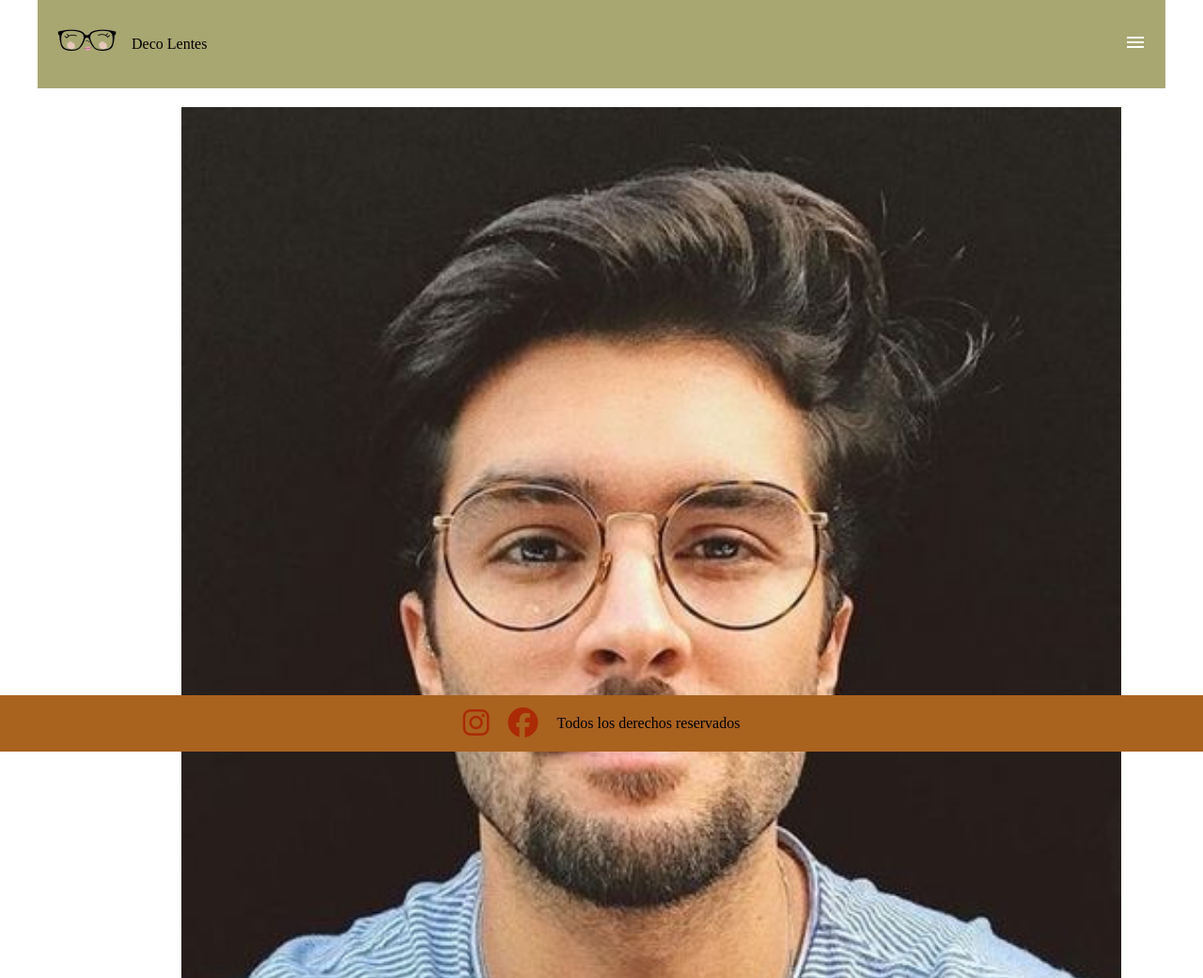
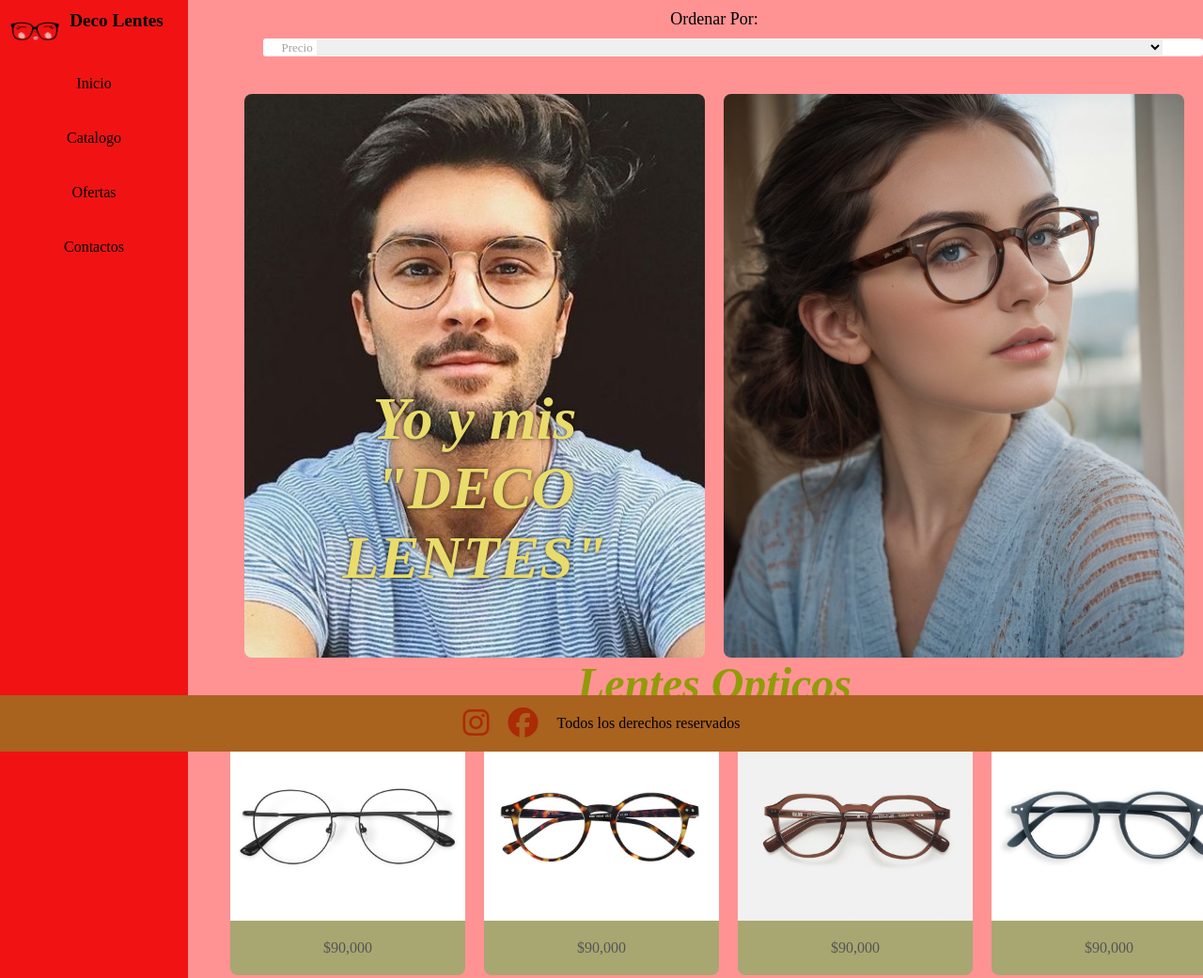
Before and after one commit to SashaNathy/DecoLentes-Store, a plain HTML site: page index.html in a window 1280 px wide. Shown: the top 1041 px of the page at 94% size. Drawn offline with nearby package versions, Linux system fonts and the light colour scheme.

Commit message:
hace ajustes a seccion navbar y sidebar

```diff
--- a/assets/css/style.css
+++ b/assets/css/style.css
@@ -10,6 +10,7 @@
      padding: 0;
      overflow-x: hidden;
      box-sizing: border-box;
+     scroll-behavior: smooth;
    }
 
 
@@ -17,97 +18,124 @@
     min-height: 100dvh;
     display: grid;
     grid-template-areas:
+      "sidebar"
       "header"
       "main"
       "footer";
     grid-template-columns: 1fr;
     grid-template-rows: auto auto 1fr auto;
-  background-color: white;
+    background-color: rgb(255, 147, 147);
   }
 
   .header {
     grid-area: header;
+    padding: 10px;
+  }
+
+  header p {
+    font-size: large;
+    text-align: center;
+    padding-bottom: 10px;
+  }
+
+  .search {
+    padding-bottom: 1px;
+    background: #fff;
+    border-radius: 3px;
+  }
+
+  .search label {
+    padding-left: 1.5em;
+    font-size: small;
+    color: #42494981;
+  }
+
+  .search select {
+    width: 90%;
+    border: none;
+  }
+
+  .sidebar {
+    grid-area: sidebar;
     display: flex;
     justify-content: space-between;
     align-items: center;
-
+    padding: 10px;
+    background: #a8a772;
   }
 
-  .header-container {
-    width: 100%;
-    max-width: 1200px; /* opcional: limita el ancho máximo si quieres */
-    margin: 0 auto; /* centra horizontalmente si usas max-width */
-    display: flex;
-    justify-content: space-between;
-    align-items: center;
-    background: #a8a772;
-    padding: 15px 20px;
-  }
-
-  .container_logo {
+  .logo {
+    width: 50%;
     display: flex;
     justify-content: center;
     align-items: center;
-    gap: 15px;
-  }
-
-  .logo img {
-    height: 60px;
-    border-radius: 10px;
-  }
-
-  /* Ícono Hamburguesa */
-  .hamburger {
-    text-decoration: none;
   }
 
   .material-symbols-outlined {
-    font-size: 3rem;
-    color: white;
-    cursor: pointer;
+    font-variation-settings: "FILL" 1, "wght" 700, "GRAD" 200, "opsz" 48;
+    color: #fff;
+    font-size: 2em;
   }
 
-  /* Menú oculto por defecto */
+  .nav_img {
+    height: 50px;
+    animation: bounce 2s infinite;
+  }
+
+  @keyframes bounce {
+    0%, 20%, 50%, 80%, 100% {
+      transform: translateY(0);
+    }
+    40% {
+      transform: translateY(-20px);
+    }
+    60% {
+      transform: translateY(-10px);
+    }
+  }
+
+
+  .navegador {
+    display: none;
+  }
+
+  .menu {
+    padding-right: 2.5em;
+  }
+
   .nav_links {
     position: fixed;
-    top: 0;
+    left: 0;
+    bottom: 0;
+    top: 60px;
     right: 0;
-    bottom: 0;
-    left: 0;
-    background: #424949;
+    background-color: #424949;
     display: grid;
     place-items: center;
     clip-path: circle(0% at top right);
-    transition: clip-path 0.4s ease;
+    transition: clip-path 0.4s;
     z-index: -1;
+  }
+
+  .nav_link {
+    text-decoration: none;
+    color: aliceblue;
   }
 
   .nav_links:target {
     clip-path: circle(150% at top right);
-    z-index: 10;
+    z-index: 1;
   }
 
-  .nav_link {
-    color: white;
-    font-size: 1.5rem;
-    text-decoration: none;
-    margin: 10px 0;
-  }
-
-  /* Botón cerrar */
   .close-btn {
     position: absolute;
     top: 1rem;
     right: 1rem;
     color: white;
-    font-size: 2rem;
+    font-size: 1.5rem;
     text-decoration: none;
-    cursor: pointer;
   }
 
-  .sidebar {
-    display: none;
-  }
 
   .main {
     grid-area: main;
@@ -168,15 +196,19 @@
 
   .card {
     width: 100%;
+    max-width: 300px;
     display: flex;
     flex-direction: column;
-    border: 1px solid rgba(128, 128, 128, 0.247);
+    background-color: #a8a772;
     border-radius: 8px;
     overflow: hidden;
-    background-color: #a8a772;
-    box-shadow: 0 2px 5px rgba(0, 0, 0, 0.1);
-    transition: transform 0.2s;
-   max-width: 300px;
+    margin: 15px;
+    transition: transform 0.3s ease, box-shadow 0.3s ease;
+  }
+
+  .card:hover {
+    transform: scale(1.05);
+    box-shadow: 0 4px 16px rgba(0, 0, 0, 0.2);
   }
 
   .card-img {
@@ -198,24 +230,22 @@
     color: #555;
   }
 
-  .section-sun {
-
-  }
 
   .text-separation-sun {
+    display: flex;
+    justify-content: center;
     color: rgb(170, 98, 31);
+    font-size: 1.50rem;
+    margin-bottom: 30px;
   }
 
   .cards-container-sun {
-    width: 100%;
     display: flex;
     flex-direction: column;
-    border: 1px solid rgba(128, 128, 128, 0.247);
-    border-radius: 8px;
-    overflow: hidden;
-    box-shadow: 0 2px 5px rgba(0, 0, 0, 0.1);
     transition: transform 0.2s;
    max-width: 300px;
+   padding-left: 40px;
+   gap: 20px;
   }
 
   .card-sun {
@@ -227,6 +257,12 @@
     overflow: hidden;
     background-color: rgb(170, 98, 31);
     box-shadow: 0 2px 5px rgba(0, 0, 0, 0.1);
+    transition: transform 0.3s ease, box-shadow 0.3s ease;
+  }
+
+  .card-sun:hover {
+    transform: scale(1.05);
+    box-shadow: 0 4px 16px rgba(0, 0, 0, 0.2);
   }
 
   .card-img-sun {
@@ -352,18 +388,85 @@
     .layout {
         display: grid;
         grid-template-areas:
-        "header header"
+          "sidebar header"
           "sidebar main"
           "footer main";
         grid-template-columns: 1fr 11fr;
         grid-template-rows: auto 1fr auto;
       }
+
+     .search {
+      width: 100%;
+      max-width: 1000px;
+      margin-left: 70px;
+      box-sizing: border-box;
     }
+
+      .sidebar {
+         display: flex;
+      flex-direction: column;
+      align-items: center;
+      justify-content: start;
+      background-color: rgb(241, 19, 19);
+      padding: 20px;
+      }
+
       .main {
         padding: 20px;
         height: auto;
         width: 100%;
          padding-bottom: 80px;
+      }
+
+      .container {
+        display: grid;
+     grid-template-columns: repeat(2, 1fr);
+        gap: 20px;
+        width: 100%;
+        max-width: 1200px;
+        margin: 0 auto;
+        overflow: hidden;
+      }
+
+      .menu span {
+        display: none;
+      }
+
+     .logo {
+      display: flex;
+      flex-direction: row;
+      align-items: center;
+      justify-content: start;
+      gap: 10px;
+      width: 100%;
+    }
+
+    .container_logo {
+      width: auto;
+    }
+
+    .logo_tittle {
+      font-size: 1.2rem;
+      font-weight: bold;
+    }
+
+    .navegador {
+      width: 100%;
+      margin-top: 1rem;
+      overflow-x: hidden;
+      min-height: 150px;
+      display: block;
+    }
+
+    .navegador ul {
+         display: flex;
+      flex-direction: column;
+      gap: 10px;
+      list-style: none;
+      padding: 0;
+      margin: 0;
+      align-items: center;
+      width: 100%;
     }
 
   .container , .cards-container-sun {
@@ -383,14 +486,125 @@
     .layout {
         display: grid;
      grid-template-areas:
-      "header header header"
-      "sidebar main main"
-      "footer footer footer";
+       "sidebar header"
+       "sidebar main"
+       "footer footer";
       grid-template-columns: 1fr 11fr;
      grid-template-rows: auto 1fr auto;
      }
+
+     .header {
+       height: 10vh;
+       width: auto;
+     }
+
+   .search {
+     width: 100%;
+     max-width: 1000px;
+     margin-left: 70px;
+     box-sizing: border-box;
+   }
+
+     .sidebar {
+       width: 200px;
+        display: flex;
+     flex-direction: column;
+     align-items: center;
+     justify-content: start;
+     background-color: rgb(241, 19, 19);
+     padding: 10px;
+     }
+
+     .main {
+        padding: 20px;
+        height: auto;
+        width: 100%;
+         padding-bottom: 100px;
+      }
+
+      .container {
+        display: grid;
+        grid-template-columns: repeat(auto-fill, minmax(250px, 1fr));
+        gap: 20px;
+        width: 100%;
+        max-width: 1200px;
+        margin: 0 auto;
+        overflow: hidden;
       }
 
       .menu span {
         display: none;
       }
+
+     .logo {
+      display: flex;
+      flex-direction: row;
+      align-items: center;
+      justify-content: start;
+      gap: 10px;
+      width: 100%;
+    }
+
+    .container_logo {
+      width: auto;
+    }
+
+    .logo_tittle {
+      font-size: 1.2rem;
+      font-weight: bold;
+      margin-bottom: 30px;
+    }
+
+    .navegador {
+      width: 100%;
+      margin-top: 1rem;
+      overflow-x: hidden;
+      min-height: 150px;
+      display: block;
+    }
+
+    .navegador ul {
+         display: flex;
+      flex-direction: column;
+      gap: 40px;
+      list-style: none;
+      padding: 0;
+      margin: 0;
+      align-items: center;
+      width: 100%;
+    }
+
+
+  .photo-home {
+    display: grid;
+    grid-template-columns: repeat(auto-fit, minmax(300px, 1fr));
+    gap: 20px;
+    justify-content: center;
+  }
+
+  .photos {
+    width: 100%;
+    height: 600px;
+    overflow: hidden;
+    border-radius: 8px;
+  }
+
+  .photos img {
+    width: 100%;
+    height: 100%;
+    object-fit: cover;
+    display: block;
+  }
+}
+
+.home-text {
+    font-size: 4rem;
+}
+
+.text-separation {
+    display: flex;
+    justify-content: center;
+    font-style: italic;
+    color: rgb(145, 155, 8);
+    font-size: 1.5rem;
+}
--- a/index.html
+++ b/index.html
@@ -14,44 +14,61 @@
   <body>
     <div class="layout">
       <header class="header">
-        <div class="header-container">
+        <p>Ordenar Por:</p>
+        <div class="search between">
+          <label for="price">Precio</label>
+          <select name="Precio" id="price">
+            <option value="Price"></option>
+            <option value="Price">Car City $ 1.500</option>
+            <option value="Price">Car City $ 2.000</option>
+            <option value="Price">Car City $ 2.500</option>
+            <option value="Price">Car City $ 2.800</option>
+            <option value="Price">Car City $ 2.999</option>
+            <option value="Price">Car City $ 3.500</option>
+            <option value="Price">Car City $ 3.700</option>
+            <option value="Price">Car City $ 6.000</option>
+          </select>
+        </div>
+      </header>
+      <aside class="sidebar">
+        <div class="logo">
           <div class="container_logo">
-            <div class="logo">
-              <img src="./assets/imgs/logo.png" alt="Logo Deco Lentes" />
-            </div>
-            <div class="logo_tittle">
-              <p>Deco Lentes</p>
-            </div>
+            <img
+              class="nav_img"
+              src="./assets/imgs/logo.png"
+              alt="Logo Deco Lentes"
+            />
           </div>
-
-          <div class="hmb">
-            <a href="#menu" class="hamburger">
-              <span class="material-symbols-outlined">menu</span>
-            </a>
+          <div class="logo_tittle">
+            <p>Deco Lentes</p>
           </div>
         </div>
 
-        <!-- Menú desplegable -->
-        <nav class="nav_links" id="menu">
-          <a href="#" class="nav_link">Inicio</a>
-          <a href="#" class="nav_link">Catálogo</a>
-          <a href="#" class="nav_link">Ofertas</a>
-          <a href="#" class="nav_link">Contacto</a>
-          <a class="close-btn" href="#">✕</a>
+        <!-- Navegación principal colocada debajo -->
+        <div class="navegador">
+          <ul>
+            <li>Inicio</li>
+            <li>Catalogo</li>
+            <li>Ofertas</li>
+            <li>Contactos</li>
+          </ul>
+        </div>
+        <nav class="menu">
+          <a href="#menu" class="nav_target">
+            <span class="material-symbols-outlined"> menu </span>
+          </a>
+          <div class="nav_links navegador" id="menu">
+            <a href="#inicio" class="nav_link">Inicio</a>
+            <a href="#lentesopticos" class="nav_link">Lentes Opticos</a>
+            <a href="#lentessol" class="nav_link">Lentes de Sol</a>
+            <a href="#tiendas" class="nav_link">Tiendas</a>
+            <a href="#" class="close-btn">✕</a>
+          </div>
         </nav>
-      </header>
-
-      <aside class="sidebar">
-        <div class="categories">
-          <div>Lentes Opticos</div>
-          <div>Lentes de Sol</div>
-          <div>Accesorios</div>
-          <div>Tiendas</div>
-        </div>
       </aside>
 
       <main class="main">
-        <div class="photo-home">
+        <div class="photo-home" id="inicio">
           <div class="photos">
             <img src="./assets/imgs/photohome1.jpg" alt="foto hombre" />
             <div class="home-text">
@@ -65,7 +82,7 @@
         </div>
 
         <!-- LENTES ÓPTICOS -->
-        <div class="text-separation">
+        <div class="text-separation" id="lentesopticos">
           <h1>Lentes Opticos</h1>
         </div>
 
@@ -110,7 +127,7 @@
         </div>
 
         <!-- LENTES DE SOL -->
-        <div class="section-sun">
+        <div class="section-sun" id="lentessol">
           <div class="text-separation-sun">
             <h1>Lentes Sol</h1>
           </div>
@@ -165,23 +182,39 @@
         </div>
 
         <!-- TIENDAS -->
-        <div class="store-text">
+        <div class="store-text" id="tiendas">
           <p>Encuentra nuestras tiendas</p>
         </div>
 
         <div class="stores">
           <div class="slider">
             <div class="slide-track">
-              <div class="slide"><img src="./assets/imgs/tienda1.jpg" alt="" /></div>
-              <div class="slide"><img src="./assets/imgs/tienda2.jpg" alt="" /></div>
-              <div class="slide"><img src="./assets/imgs/tienda3.jpg" alt="" /></div>
-              <div class="slide"><img src="./assets/imgs/tienda4.jpg" alt="" /></div>
+              <div class="slide">
+                <img src="./assets/imgs/tienda1.jpg" alt="" />
+              </div>
+              <div class="slide">
+                <img src="./assets/imgs/tienda2.jpg" alt="" />
+              </div>
+              <div class="slide">
+                <img src="./assets/imgs/tienda3.jpg" alt="" />
+              </div>
+              <div class="slide">
+                <img src="./assets/imgs/tienda4.jpg" alt="" />
+              </div>
 
               <!-- Duplicadas para bucle -->
-              <div class="slide"><img src="./assets/imgs/tienda1.jpg" alt="" /></div>
-              <div class="slide"><img src="./assets/imgs/tienda2.jpg" alt="" /></div>
-              <div class="slide"><img src="./assets/imgs/tienda3.jpg" alt="" /></div>
-              <div class="slide"><img src="./assets/imgs/tienda4.jpg" alt="" /></div>
+              <div class="slide">
+                <img src="./assets/imgs/tienda1.jpg" alt="" />
+              </div>
+              <div class="slide">
+                <img src="./assets/imgs/tienda2.jpg" alt="" />
+              </div>
+              <div class="slide">
+                <img src="./assets/imgs/tienda3.jpg" alt="" />
+              </div>
+              <div class="slide" id="contacto">
+                <img src="./assets/imgs/tienda4.jpg" alt="" />
+              </div>
             </div>
           </div>
         </div>
@@ -189,10 +222,18 @@
 
       <footer class="footer">
         <div class="btn-social">
-          <a href="https://www.instagram.com/tu_usuario" target="_blank" rel="noopener noreferrer">
+          <a
+            href="https://www.instagram.com/tu_usuario"
+            target="_blank"
+            rel="noopener noreferrer"
+          >
             <i class="fa-brands fa-instagram"></i>
           </a>
-          <a href="https://www.facebook.com/tu_usuario" target="_blank" rel="noopener noreferrer">
+          <a
+            href="https://www.facebook.com/tu_usuario"
+            target="_blank"
+            rel="noopener noreferrer"
+          >
             <i class="fa-brands fa-facebook"></i>
           </a>
         </div>
```
Lines whose indentation alone changed are shown as unchanged.
